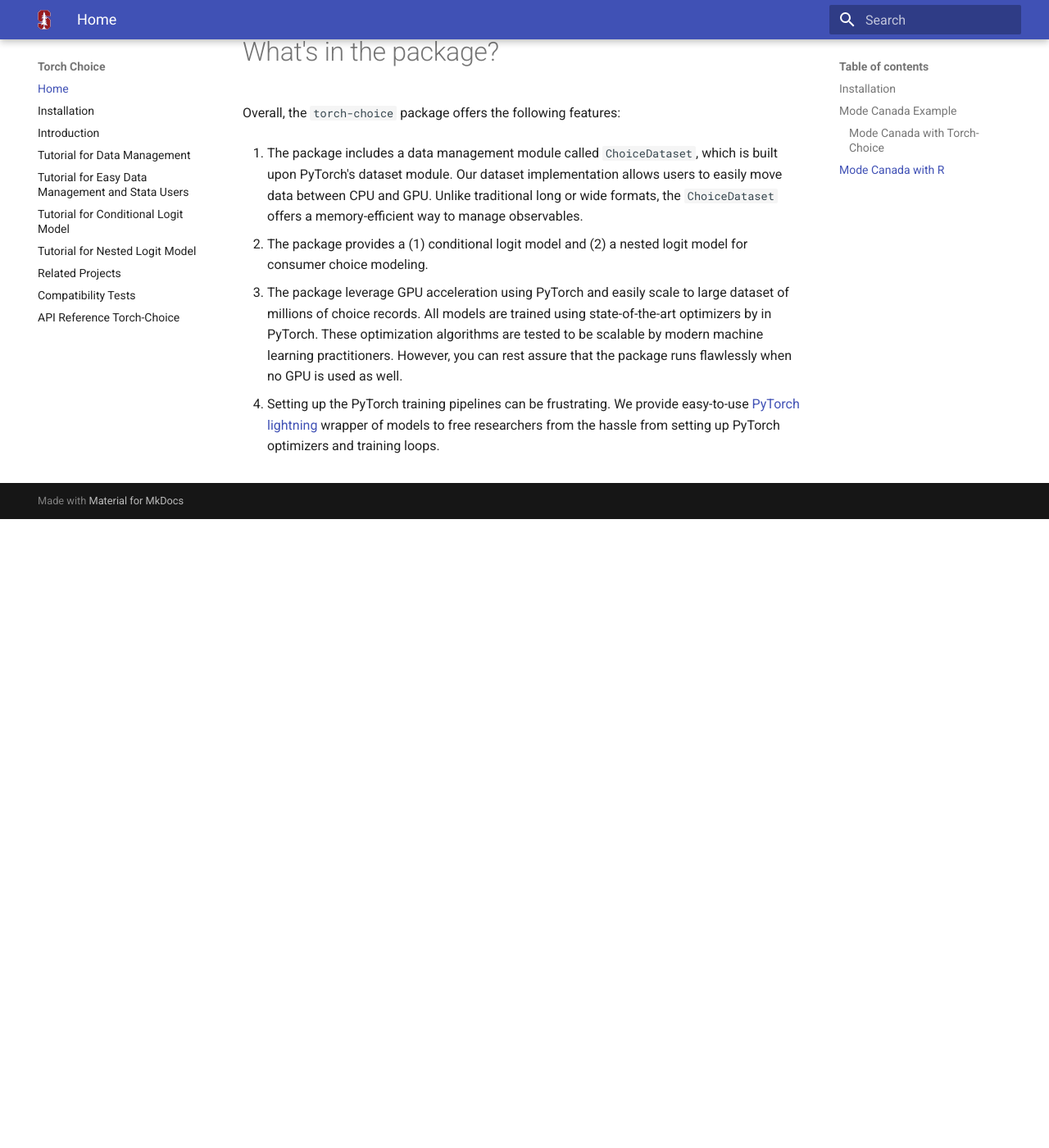
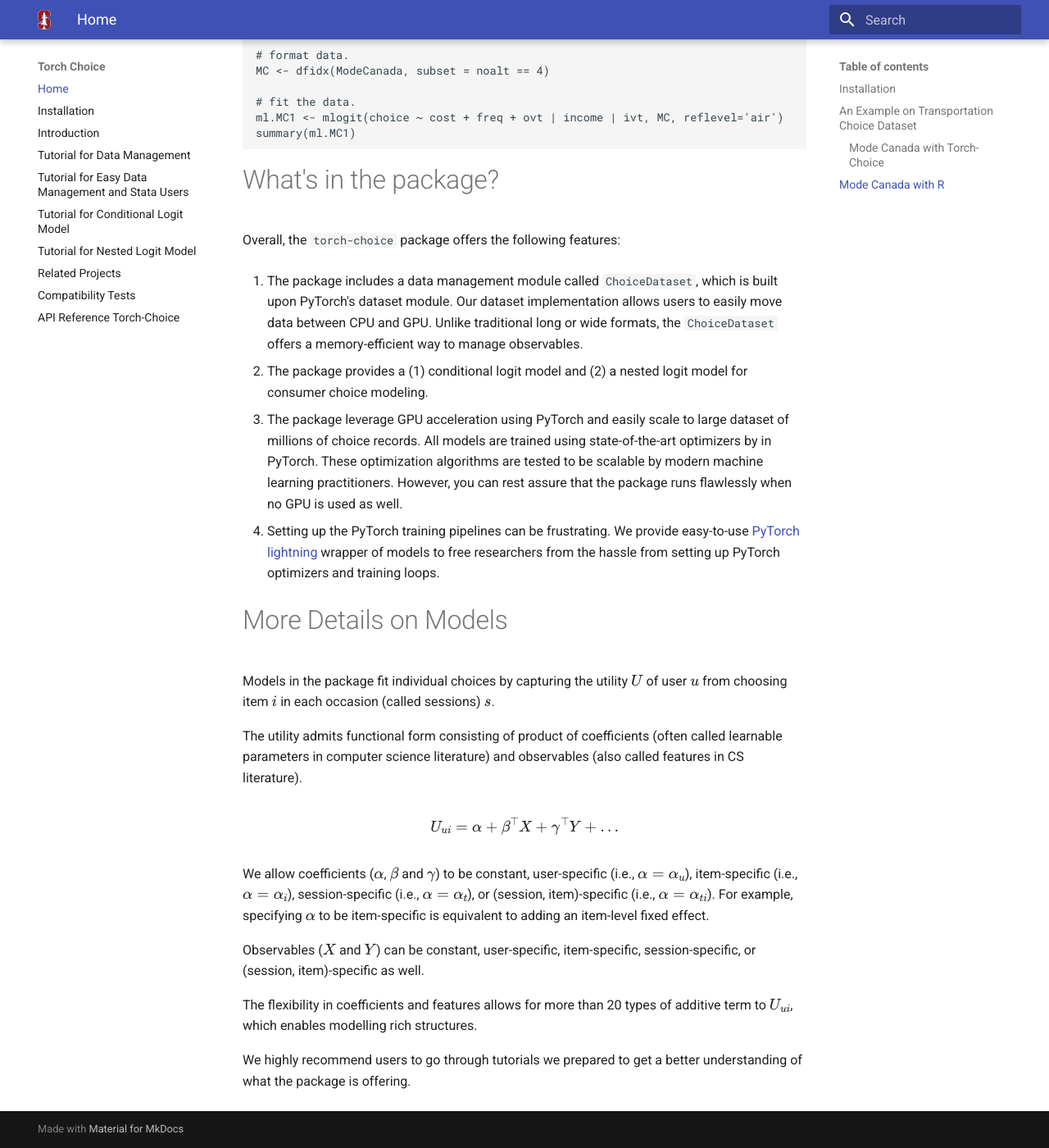
Before and after one commit to gsbDBI/torch-choice, an MkDocs documentation site: the page built from docs_src/index.md, in a window 1280 px wide and 1400 px high, scrolled down 1954 px. Shown: the whole window at 82% size. Built offline with MkDocs 1.6.1 and Material for MkDocs 9.7.7, drawn with Linux system fonts in a browser that asks for light colours; before the commit the page ends 2587 px from its top, so only the background shows below that; some of the changed text lies outside the part shown.

Commit message:
fix broken link and name of example

```diff
--- a/docs_src/index.md
+++ b/docs_src/index.md
@@ -2,7 +2,7 @@
 
 > Authors: Tianyu Du and Ayush Kanodia; PI: Susan Athey; Contact: tianyudu@stanford.edu
 
-`torch-choice` is a flexible, fast choice modeling with PyTorch: logit and nested logit models, designed for both estimation and prediction. See the [complete documentation](https://deepchoice-vcghm.ondigitalocean.app) for more details.
+`torch-choice` is a flexible, fast choice modeling with PyTorch: logit and nested logit models, designed for both estimation and prediction. See the [complete documentation](https://gsbdbi.github.io/torch-choice/) for more details.
 Unique features:
 1. GPU support via torch for speed
 2. Specify customized models
@@ -19,10 +19,16 @@
 
 In this demonstration, we will guide you through a minimal example of fitting a conditional logit model using our package. We will be referencing to R code and Stata code as well to deliver a smooth knowledge transfer.
 
-## Mode Canada Example
+## An Example on Transportation Choice Dataset
 In this demonstration, we will guide you through a minimal example of fitting a conditional logit model using our package. We will be referencing R code as well to deliver a smooth knowledge transfer.
 
+We are modelling people's choices on transportation modes using the publicly available `ModeCanada` dataset.
 More information about the [ModeCanada: Mode Choice for the Montreal-Toronto Corridor](https://www.rdocumentation.org/packages/mlogit/versions/1.1-1/topics/ModeCanada).
+
+In this example, we are estimating the utility for user $u$ to choose transport method $i$ in session $s$ as
+$$
+U_{uis} = \alpha_i + \beta_i \text{income}_s + \gamma \text{cost} + \delta \text{freq} + \eta \text{ovt} + \iota_i \text{ivt} + \varepsilon
+$$
 
 ###  Mode Canada with Torch-Choice
 
@@ -89,3 +95,22 @@
 3. The package leverage GPU acceleration using PyTorch and easily scale to large dataset of millions of choice records. All models are trained using state-of-the-art optimizers by in PyTorch. These optimization algorithms are tested to be scalable by modern machine learning practitioners. However, you can rest assure that the package runs flawlessly when no GPU is used as well.
 
 4. Setting up the PyTorch training pipelines can be frustrating. We provide easy-to-use [PyTorch lightning](https://www.pytorchlightning.ai) wrapper of models to free researchers from the hassle from setting up PyTorch optimizers and training loops.
+
+
+# More Details on Models
+
+Models in the package fit individual choices by capturing the utility $U$ of user $u$ from choosing item $i$ in each occasion (called sessions) $s$.
+
+The utility admits functional form consisting of product of coefficients (often called learnable parameters in computer science literature) and observables (also called features in CS literature).
+
+$$
+U_{ui} = \alpha + \beta^\top X + \gamma^\top Y + \dots
+$$
+
+We allow coefficients ($\alpha$, $\beta$ and $\gamma$) to be constant, user-specific (i.e., $\alpha=\alpha_u$), item-specific (i.e., $\alpha=\alpha_i$), session-specific (i.e., $\alpha=\alpha_t$), or (session, item)-specific (i.e., $\alpha=\alpha_{ti}$). For example, specifying $\alpha$ to be item-specific is equivalent to adding an item-level fixed effect.
+
+Observables ($X$ and $Y$) can be constant, user-specific, item-specific, session-specific, or (session, item)-specific as well.
+
+The flexibility in coefficients and features allows for more than 20 types of additive term to $U_{ui}$, which enables modelling rich structures.
+
+We highly recommend users to go through tutorials we prepared to get a better understanding of what the package is offering.
```
